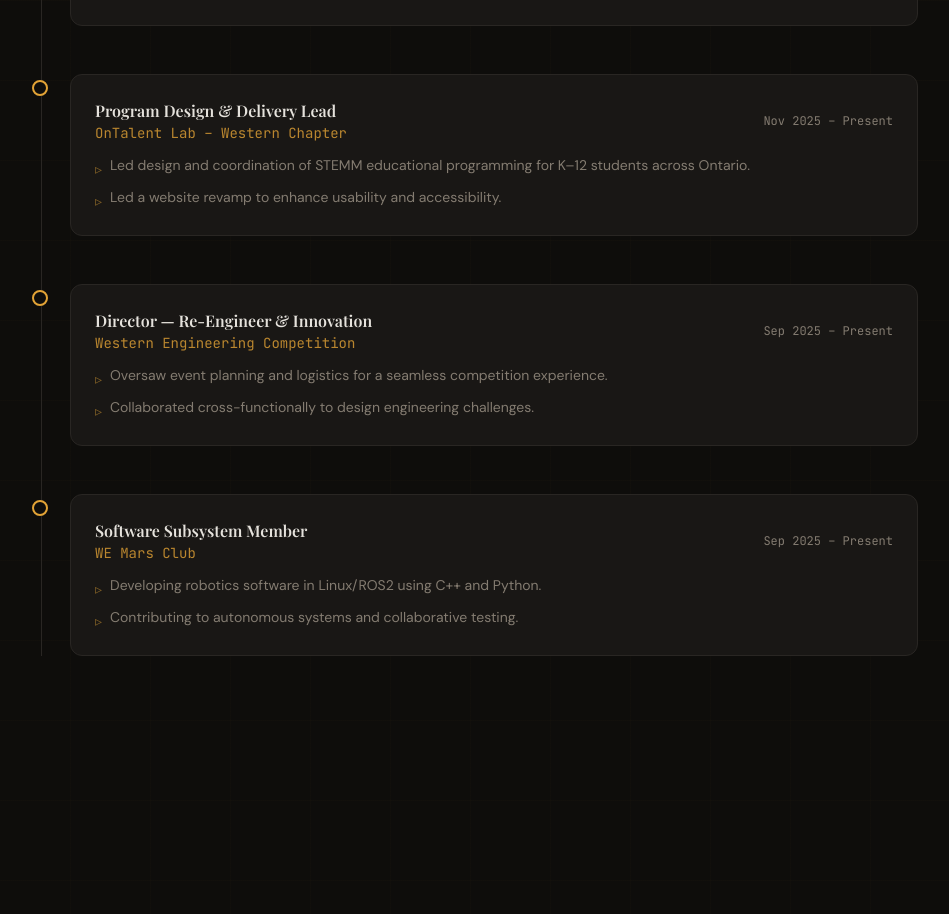
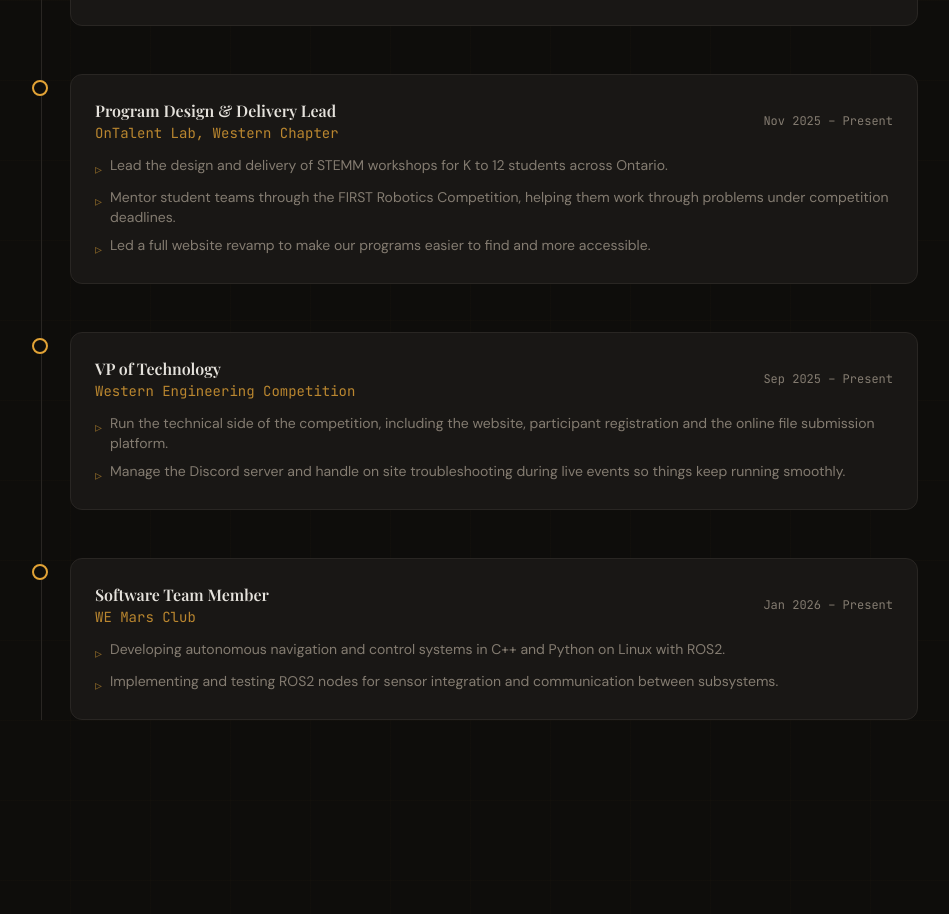
Before and after one commit to Anomaly-E-E/Anomaly-E-E.github.io, a React (Vite) app: page / in a window 1280 px wide. Shown: the part 1920-2834 px from the top of the page, without its empty margins (170-1119 px from the left). Built offline with nearby package versions, Linux system fonts and the light colour scheme; the HTML template or start-up script is replaced by a standard one; a web font is replaced by a local one.

Commit message:
update experience

```diff
--- a/src/components/sections/ExperienceSection.tsx
+++ b/src/components/sections/ExperienceSection.tsx
@@ -15,32 +15,33 @@
   },
   {
     role: "Program Design & Delivery Lead",
-    company: "OnTalent Lab – Western Chapter",
+    company: "OnTalent Lab, Western Chapter",
     location: "London, ON",
     period: "Nov 2025 – Present",
     bullets: [
-      "Led design and coordination of STEMM educational programming for K–12 students across Ontario.",
-      "Led a website revamp to enhance usability and accessibility.",
+      "Lead the design and delivery of STEMM workshops for K to 12 students across Ontario.",
+      "Mentor student teams through the FIRST Robotics Competition, helping them work through problems under competition deadlines.",
+      "Led a full website revamp to make our programs easier to find and more accessible.",
     ],
   },
   {
-    role: "Director — Re-Engineer & Innovation",
+    role: "VP of Technology",
     company: "Western Engineering Competition",
     location: "London, ON",
     period: "Sep 2025 – Present",
     bullets: [
-      "Oversaw event planning and logistics for a seamless competition experience.",
-      "Collaborated cross-functionally to design engineering challenges.",
+      "Run the technical side of the competition, including the website, participant registration and the online file submission platform.",
+      "Manage the Discord server and handle on site troubleshooting during live events so things keep running smoothly.",
     ],
   },
   {
-    role: "Software Subsystem Member",
+    role: "Software Team Member",
     company: "WE Mars Club",
     location: "London, ON",
-    period: "Sep 2025 – Present",
+    period: "Jan 2026 – Present",
     bullets: [
-      "Developing robotics software in Linux/ROS2 using C++ and Python.",
-      "Contributing to autonomous systems and collaborative testing.",
+      "Developing autonomous navigation and control systems in C++ and Python on Linux with ROS2.",
+      "Implementing and testing ROS2 nodes for sensor integration and communication between subsystems.",
     ],
   },
 ];
```
